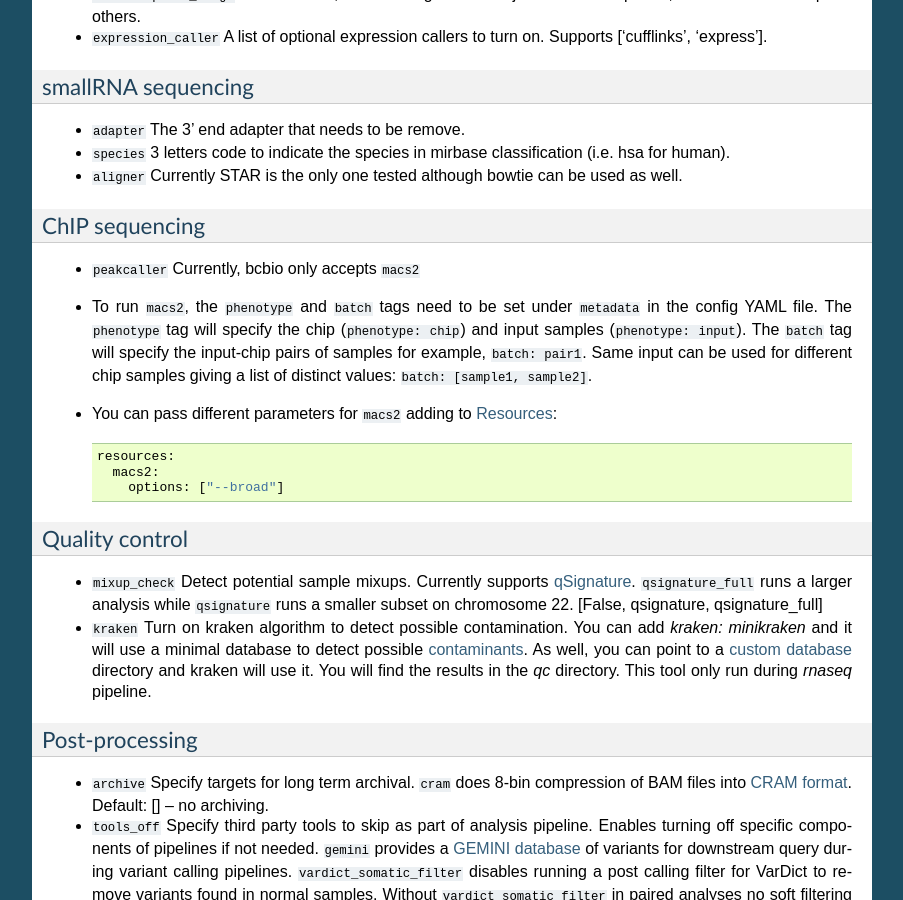
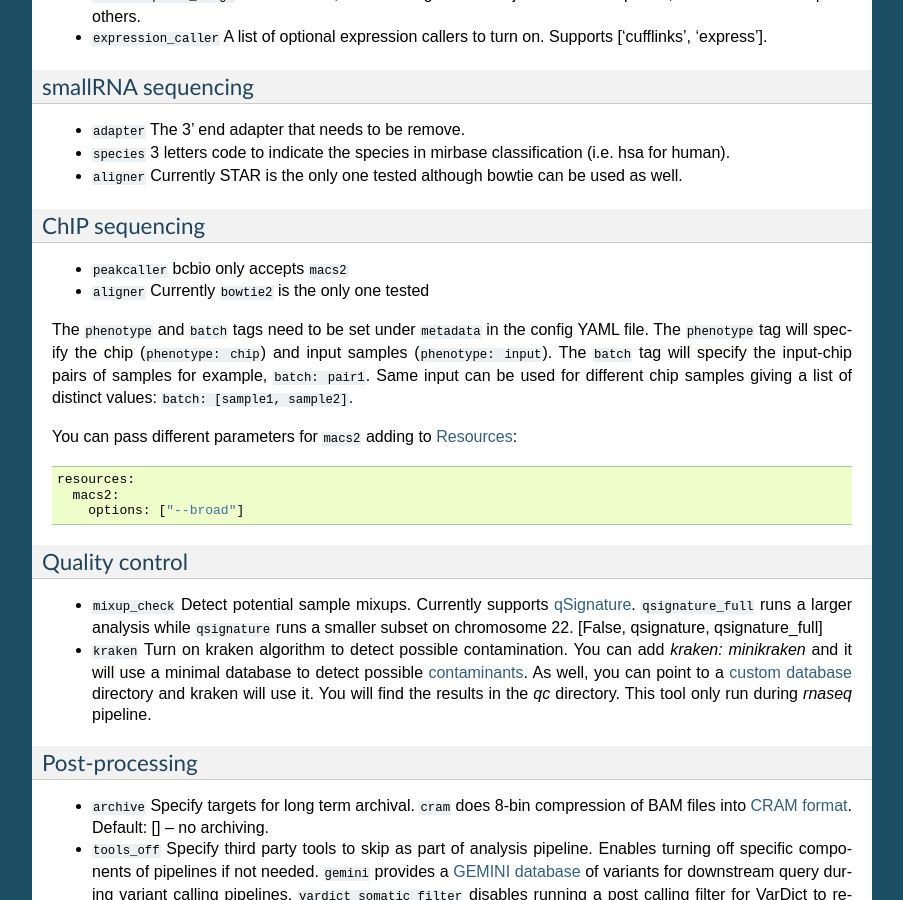
Before and after one commit to bcbio/bcbio-nextgen, a Sphinx documentation site: the page built from docs/contents/configuration.rst, in a window 1280 px wide and 900 px high, scrolled down 10005 px. Shown: the whole window, without its empty margins (198-1101 px from the left). Built offline with Sphinx 7.4.7, drawn with Linux system fonts in a browser that asks for light colours.

Commit message:
Update configuration.rst

```diff
--- a/docs/contents/configuration.rst
+++ b/docs/contents/configuration.rst
@@ -649,10 +649,11 @@
 ChIP sequencing
 ===============
 
-- ``peakcaller`` Currently, bcbio only accepts ``macs2``
-- To run ``macs2``, the ``phenotype`` and ``batch`` tags need to be set under ``metadata`` in the config YAML file. The ``phenotype`` tag will specify the chip (``phenotype: chip``) and input samples (``phenotype: input``). The ``batch`` tag will specify the input-chip pairs of samples for example, ``batch: pair1``. Same input can be used for different chip samples giving a list of distinct values: ``batch: [sample1, sample2]``.
-- You can pass different parameters
-  for ``macs2`` adding to :ref:`config-resources`::
+- ``peakcaller`` bcbio only accepts ``macs2``
+- ``aligner`` Currently ``bowtie2`` is the only one tested
+The ``phenotype`` and ``batch`` tags need to be set under ``metadata`` in the config YAML file. The ``phenotype`` tag will specify the chip (``phenotype: chip``) and input samples (``phenotype: input``). The ``batch`` tag will specify the input-chip pairs of samples for example, ``batch: pair1``. Same input can be used for different chip samples giving a list of distinct values: ``batch: [sample1, sample2]``.
+
+You can pass different parameters for ``macs2`` adding to :ref:`config-resources`::
 
 
         resources:
```
